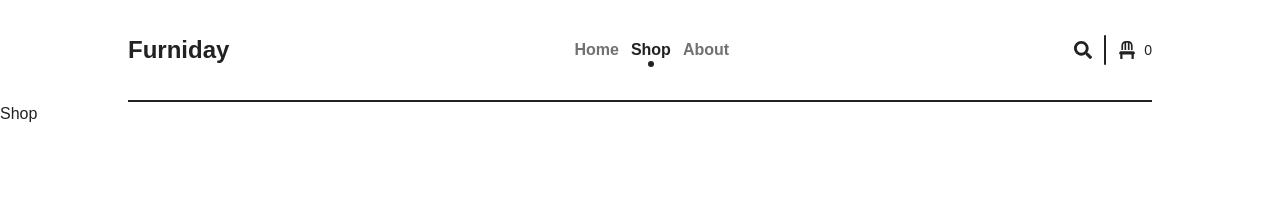
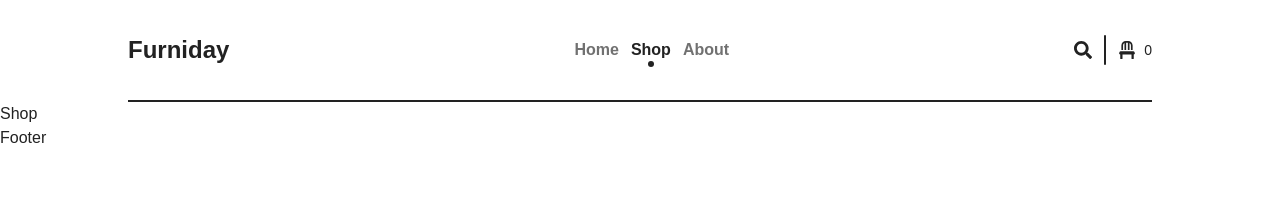
Before and after one commit to P4rley/furniday, a Next.js app: page /shop in a window 1280 px wide. Shown: the top 216 px of the page. Built offline with nearby package versions, Linux system fonts and the light colour scheme.

Commit message:
Create footer

```diff
--- a/app/layout.tsx
+++ b/app/layout.tsx
@@ -1,3 +1,4 @@
+import Footer from "@/components/Footer";
 import "./globals.css";
 import Navbar from "@/components/Navbar";
 
@@ -19,6 +20,7 @@
       <body>
         <Navbar />
         {children}
+        <Footer />
       </body>
     </html>
   );
--- /dev/null
+++ b/components/Footer.tsx
@@ -0,0 +1,5 @@
+type Props = {};
+const Footer = (props: Props) => {
+  return <div>Footer</div>;
+};
+export default Footer;
```
